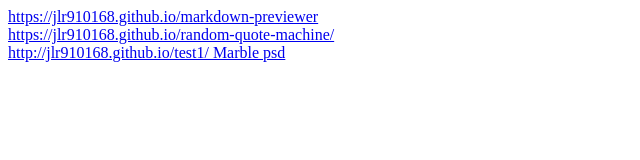
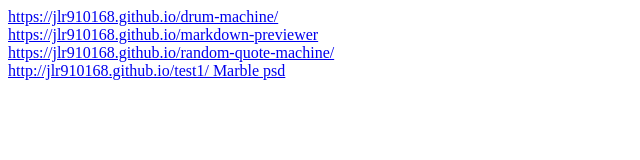
Before and after one commit to jlr910168/jlr910168.github.io, a plain HTML site: page index.html in a window 1280 px wide. Shown: the whole page, without its empty margins (0-640 px from the left). Drawn offline with Linux system fonts and the light colour scheme.

Commit message:
add drum-machine link

```diff
--- a/index.html
+++ b/index.html
@@ -5,6 +5,7 @@
 	<title>Document</title>
 </head>
 <body>
+	<a href="https://jlr910168.github.io/drum-machine/" rel>https://jlr910168.github.io/drum-machine/</a><br>
 	<a href="https://jlr910168.github.io/markdown-previewer/" rel>https://jlr910168.github.io/markdown-previewer</a><br>
 	<a href="https://jlr910168.github.io/random-quote-machine/" rel>https://jlr910168.github.io/random-quote-machine/</a><br>
 	<a href="http://jlr910168.github.io/test1/" rel>http://jlr910168.github.io/test1/ Marble psd</a>
```
